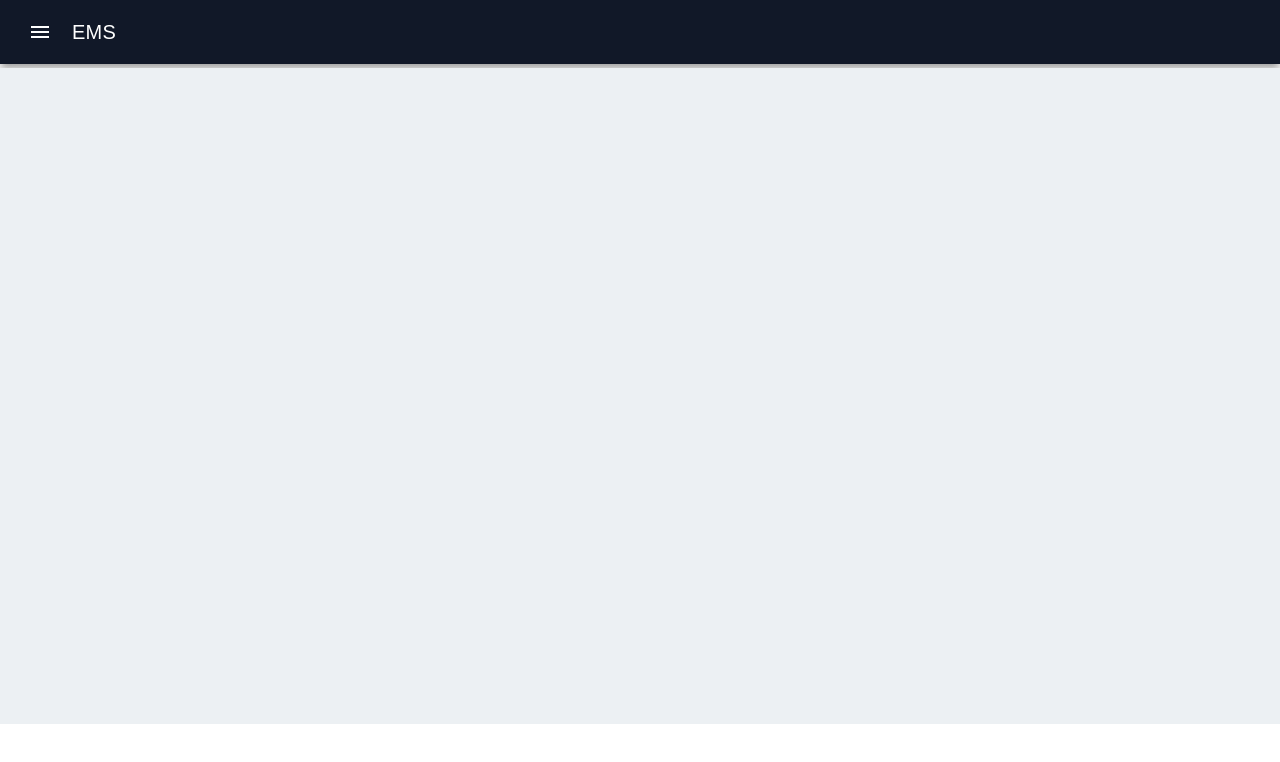
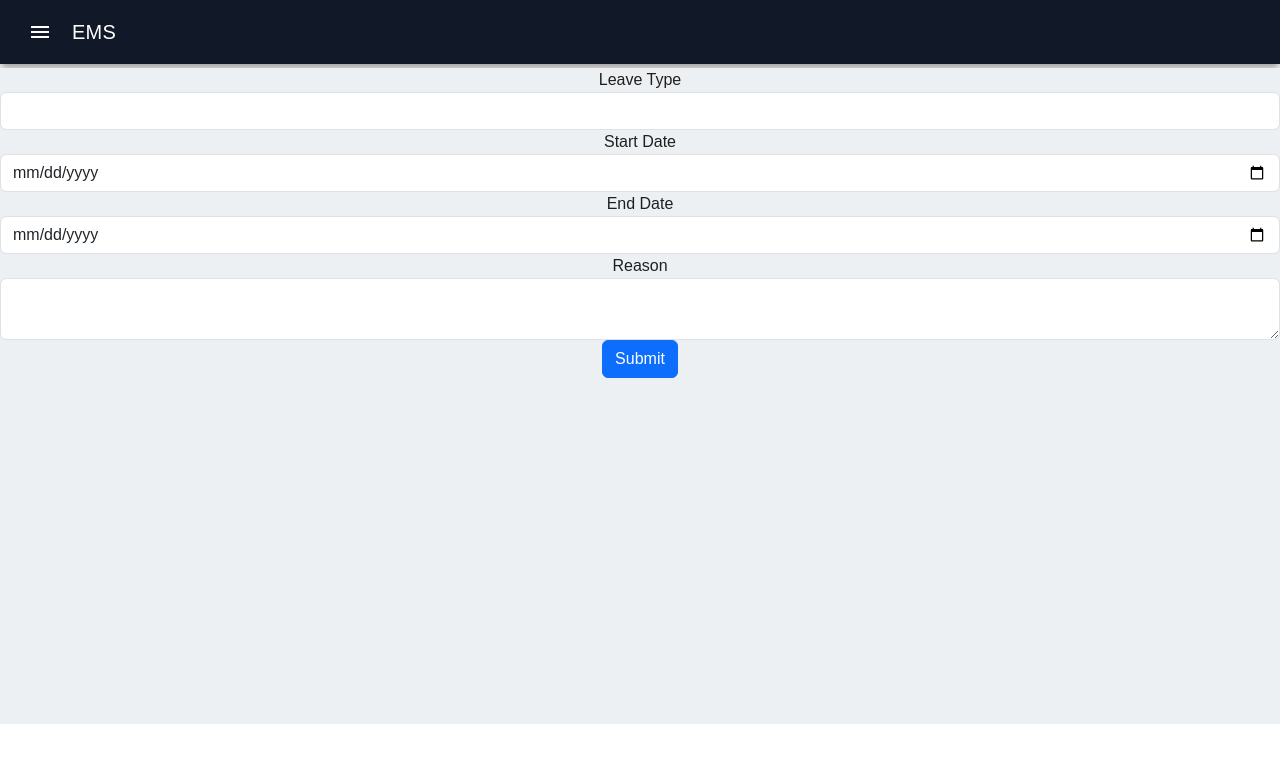
Before and after one commit to jayshree-1310/Employee_Management_system, an Angular app: page /apply-leave in a window 1280 px wide. Shown: the top 762 px of the page. Built offline with nearby package versions, Linux system fonts and the light colour scheme.

Commit message:
apply-leave form

```diff
--- a/src/app/Employee/apply-leave/apply-leave.component.html
+++ b/src/app/Employee/apply-leave/apply-leave.component.html
@@ -0,0 +1,24 @@
+
+
+
+<div class="apply-leave-container">
+    <form [formGroup]="leaveForm" (ngSubmit)="onSubmit()" class="leave-form">
+      <div class="form-group">
+        <label for="leaveType">Leave Type</label>
+        <input type="text" formControlName="leaveType" class="form-control">
+      </div>
+      <div class="form-group">
+        <label for="startDate">Start Date</label>
+        <input type="date" formControlName="startDate" class="form-control">
+      </div>
+      <div class="form-group">
+        <label for="endDate">End Date</label>
+        <input type="date" formControlName="endDate" class="form-control">
+      </div>
+      <div class="form-group">
+        <label for="reason">Reason</label>
+        <textarea formControlName="reason" class="form-control"></textarea>
+      </div>
+      <button type="submit" class="btn btn-primary">Submit</button>
+    </form>
+  </div>
--- a/src/app/Employee/apply-leave/apply-leave.component.ts
+++ b/src/app/Employee/apply-leave/apply-leave.component.ts
@@ -32,12 +32,12 @@ export class ApplyLeaveComponent {
     // Call the service to submit the leave request
     this.leaveService.applyLeaveRequest(leaveRequestData).subscribe(
       () => {
-        // Handle success (e.g., display success message)
+        // Handle success
         console.log('Leave request submitted successfully');
         this.leaveForm.reset();
       },
       (error: any) => {
-        // Handle error (e.g., display error message)
+        // Handle error
         console.error('Error submitting leave request: ', error);
       }
     );
```
